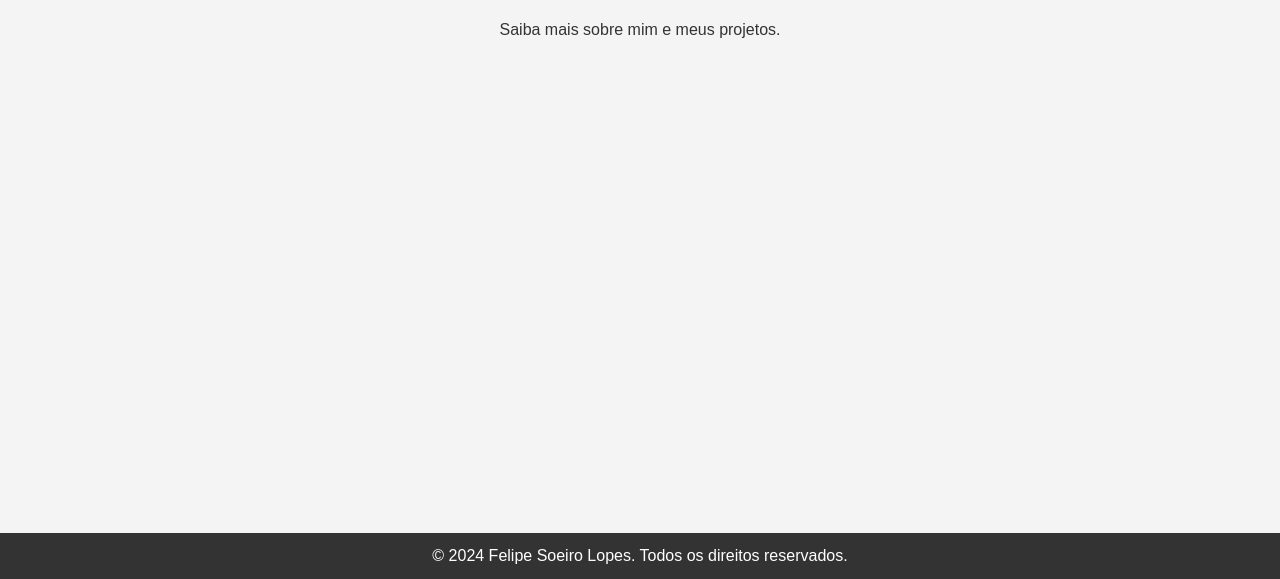
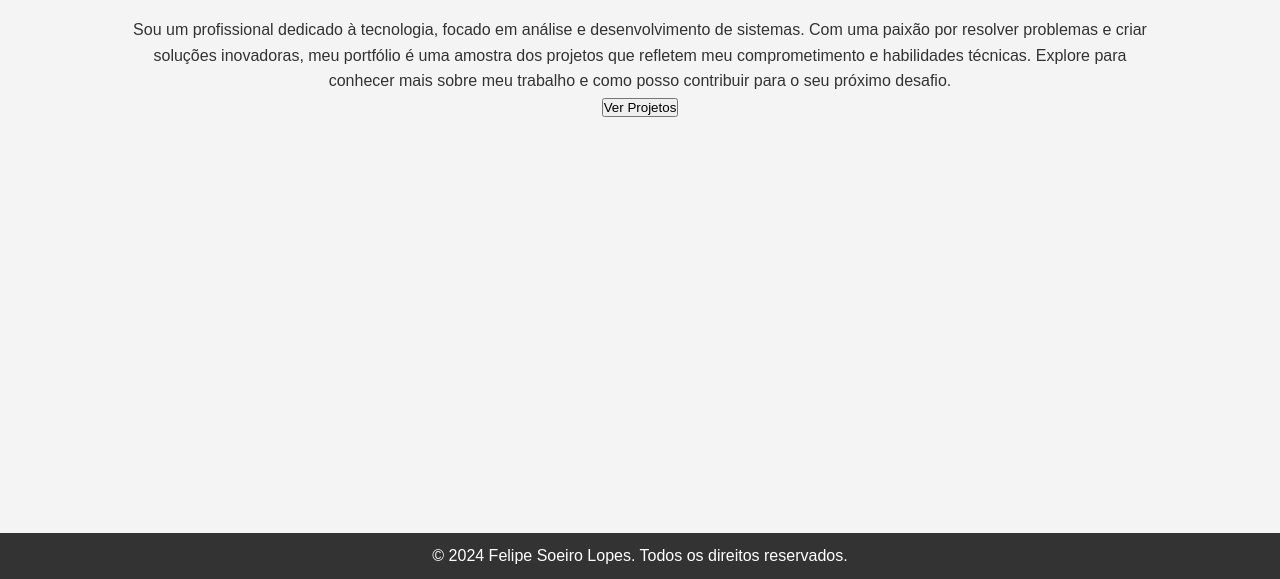
Before and after one commit to FelipeSoeiroLopes/FelipeSoeiroLopes.github.io, a plain HTML site: page index.html in a window 1280 px wide. Shown: the part 221-800 px from the top of the page. Drawn offline with Linux system fonts and the light colour scheme.

Commit message:
index.html

```diff
--- a/index.html
+++ b/index.html
@@ -23,7 +23,8 @@
     <section id="home">
         <div class="container">
             <h2>Bem-vindo ao meu portfólio!</h2>
-            <p>Saiba mais sobre mim e meus projetos.</p>
+            <p>Sou um profissional dedicado à tecnologia, focado em análise e desenvolvimento de sistemas. Com uma paixão por resolver problemas e criar soluções inovadoras, meu portfólio é uma amostra dos projetos que refletem meu comprometimento e habilidades técnicas. Explore para conhecer mais sobre meu trabalho e como posso contribuir para o seu próximo desafio.</p>
+            <a href="projetos.html"><button>Ver Projetos</button></a>
         </div>
     </section>
     <footer>
```
